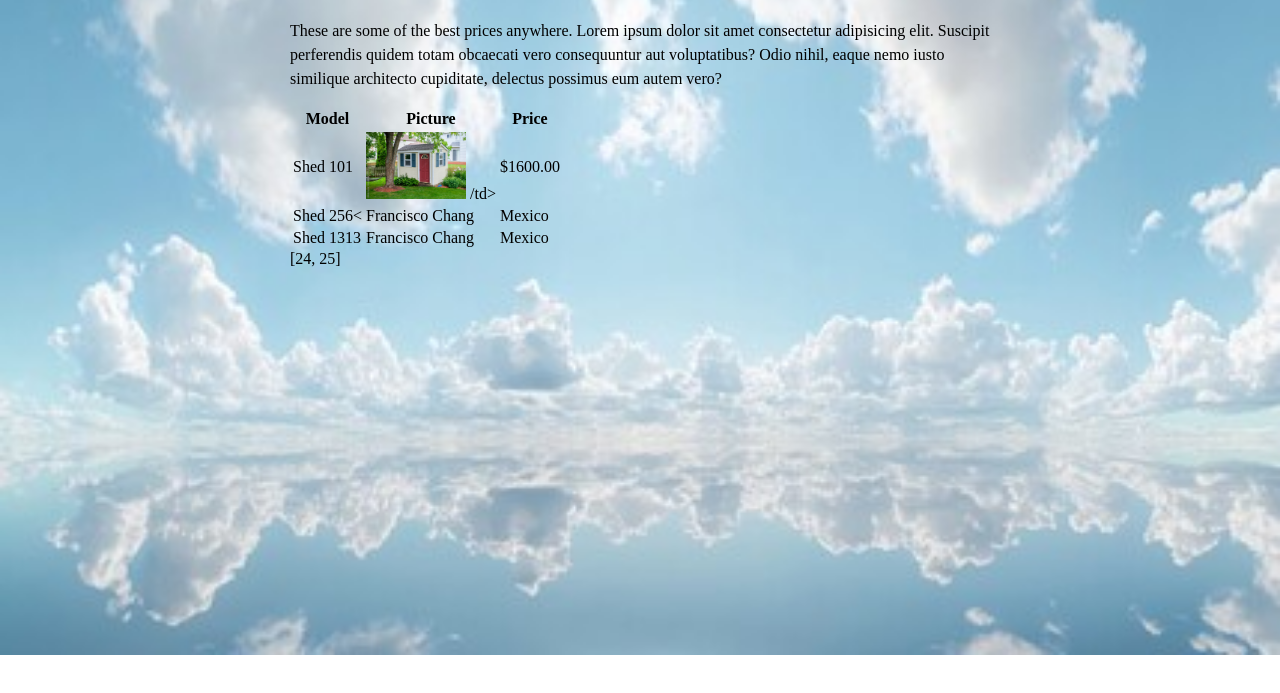
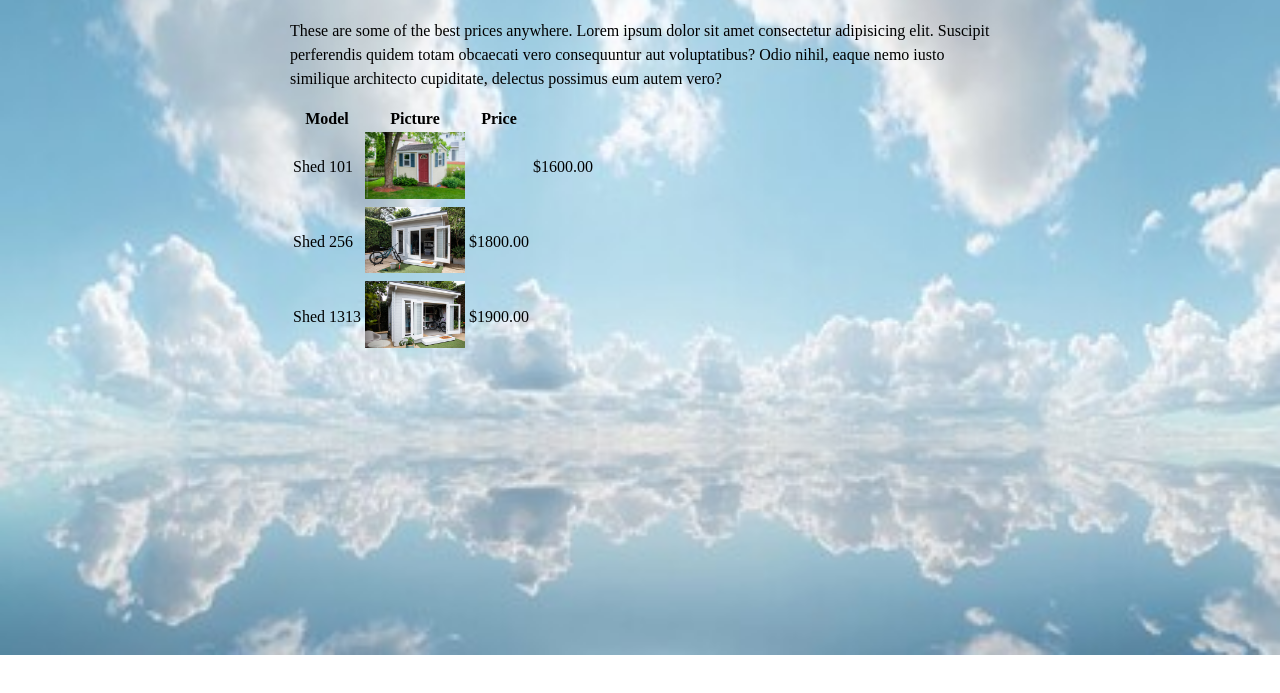
Before and after one commit to pmtr2000/Project1, a plain HTML site: page pricesfolder/Prices.html in a window 1280 px wide. Shown: the part 61-754 px from the top of the page. Drawn offline with Linux system fonts and the light colour scheme; files that its build step writes are made by us from their sources; files whose address does not match are found by name.

Commit message:
html error corrections

```diff
--- a/Contactmepage/Contactme.html
+++ b/Contactmepage/Contactme.html
@@ -1,14 +1,14 @@
 <!DOCTYPE html>
-<html>
+<html lang="en">
+<title>Pickashed Contact Us</title>
+<link rel="stylesheet" href="./Stylesheet.css">
 <head>
 
-
-    <div class="content"></div>
-        <title>Pickashed Contact Us</title>
-        <link rel="stylesheet" href="./Stylesheet.css">
+<meta charset="utf-8">
 
 
-</head>
+
+
 
 
 <body>
@@ -27,6 +27,8 @@
 
       <label for="email">Email:</label>
       <input type="email" id="email" name="email" required><br>
+      <br>
+      <br>
 
       <button type="submit">Submit</button>
     </form>
@@ -34,4 +36,4 @@
 
    </div>
 </body>
-</html> [24, 25]
+</html>
--- a/pricesfolder/Prices.html
+++ b/pricesfolder/Prices.html
@@ -23,21 +23,21 @@
   </tr>
   <tr>
     <td>Shed 101</td>
-    <td><img src="../Imagefolder/shednumber1.jpg" alt="Image of Shed 101" width="100"> /td>
+    <td><img src="../Imagefolder/shednumber1.jpg" alt="Image of Shed 101" width="100"><td>
     <td>$1600.00</td>
   </tr>
   <tr>
-    <td>Shed 256<</td>
-    <td>Francisco Chang</td>
-    <td>Mexico</td>
+    <td>Shed 256</td>
+    <td><img src="../Imagefolder/shed2.jpg" alt="Image of Shed 256" width="100"></td>
+    <td>$1800.00</td>
   </tr>
   <tr>
     <td>Shed 1313</td>
-    <td>Francisco Chang</td>
-    <td>Mexico</td>
+    <td><img src="../Imagefolder/shed3.jpg" alt="Image of Shed 256" width="100"></td>
+    <td>$1900.00</td>
   </tr>
 </table>
 
 
 </body>
-</html> [24, 25]
+</html>
```
Also changed, not shown: Imagefolder/shed2.jpg (renamed from Imagefolder/shed 2.jpg).
